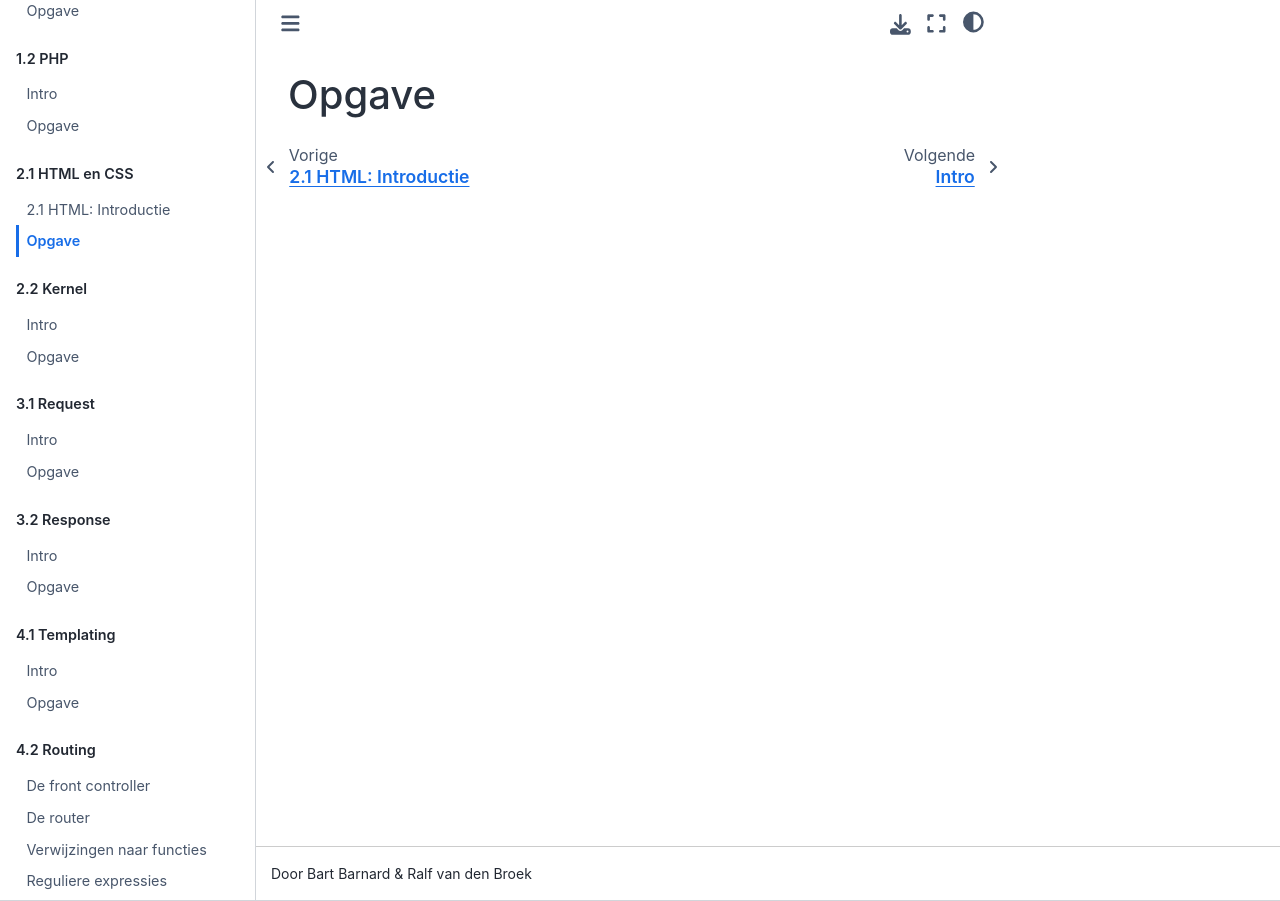
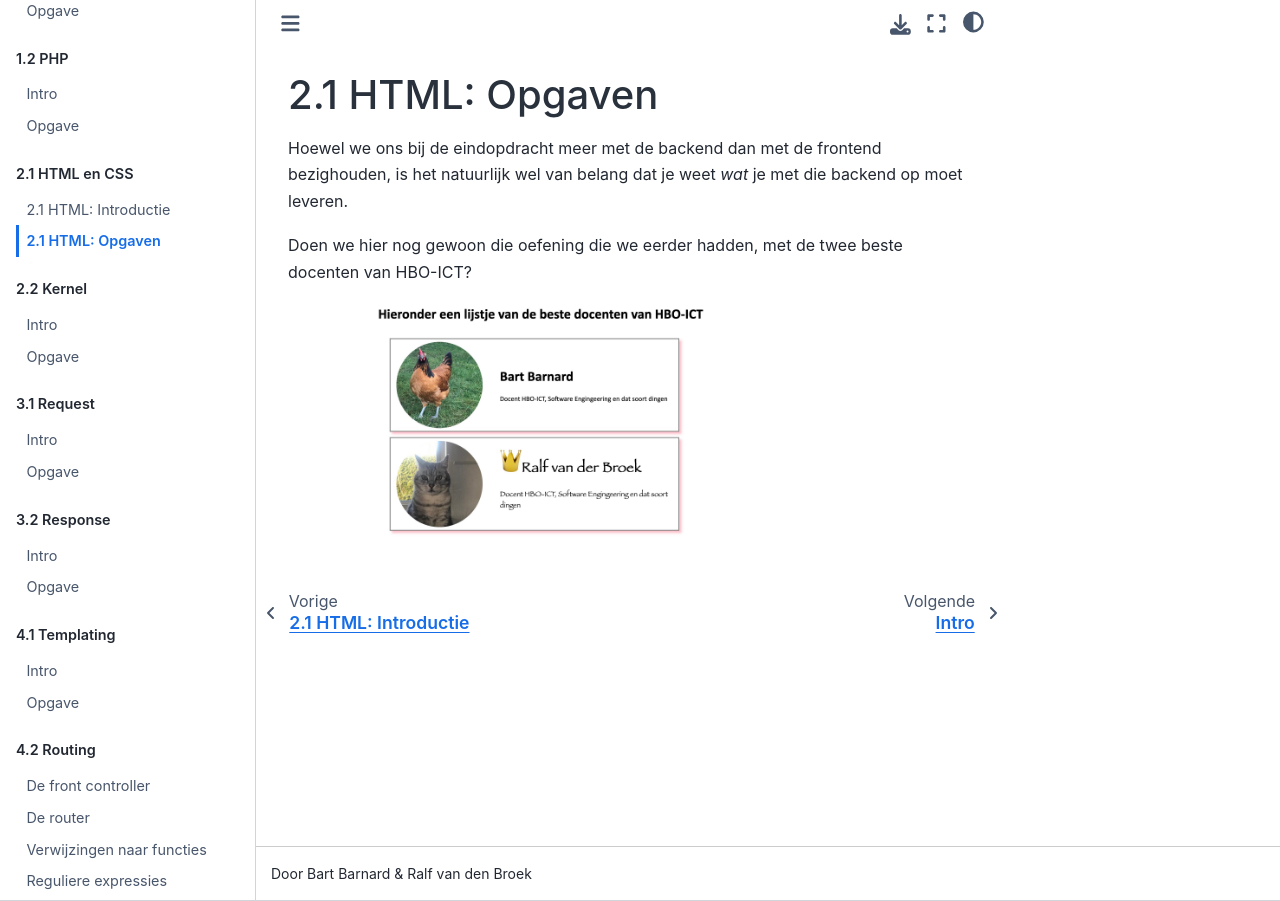
Before and after one commit to hanze-hbo-ict/web2, a Jupyter Book: the page built from 2.1-html/opgave.md, in a window 1280 px wide. Built offline with Jupyter Book 1.0.4 settings and Sphinx 7.4.7 and the Sphinx Book theme 1.1.4, drawn with Linux system fonts in a browser that asks for light colours.

Commit message:
Eigenlijk een vraag voor Ralf, over de opgave van 2.1

```diff
--- a/2.1-html/opgave.md
+++ b/2.1-html/opgave.md
@@ -1 +1,8 @@
-# Opgave
+# 2.1 HTML: Opgaven
+
+Hoewel we ons bij de eindopdracht meer met de backend dan met de frontend bezighouden, is het natuurlijk wel van belang dat je weet *wat* je met die backend op moet leveren.
+
+
+Doen we hier nog gewoon die oefening die we eerder hadden, met de twee beste docenten van HBO-ICT?
+
+![Dit zou dan de uiteindelijke uitwerking worden](../images/2.1-opgave.jpeg)
```
Also changed, not shown: images/2.1-opgave.jpeg (added).
